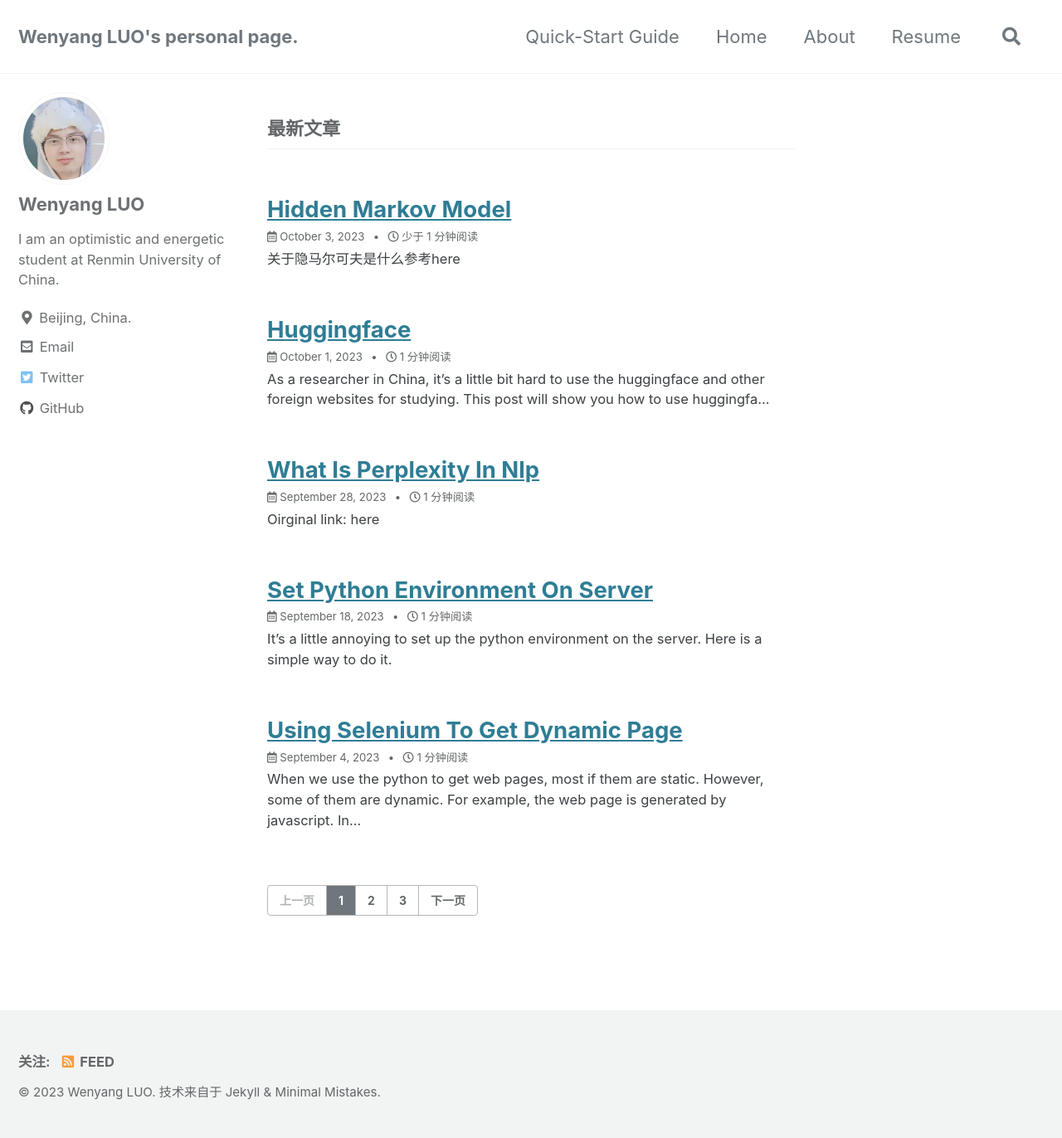
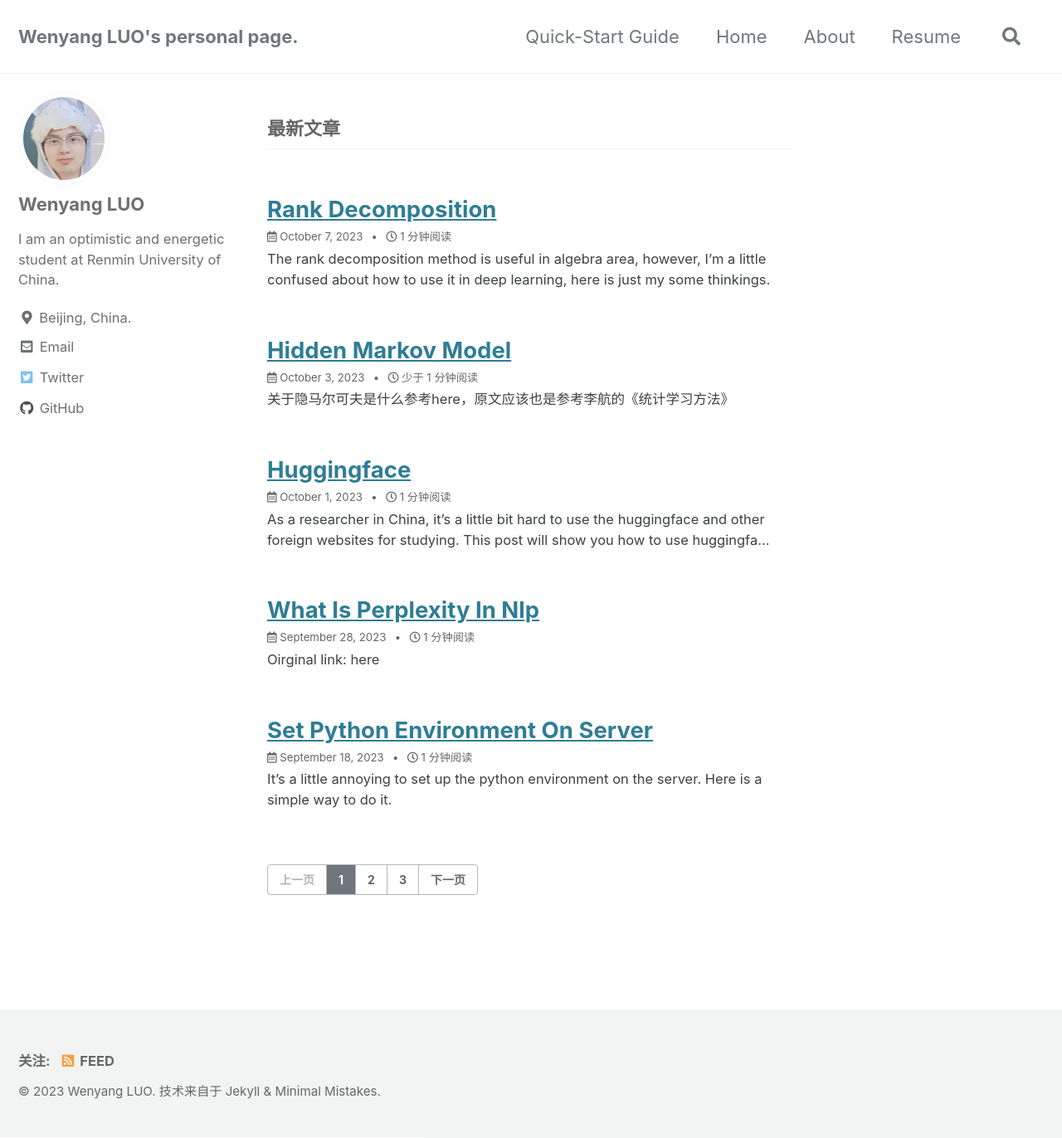
Before and after one commit to timturing/timturing.github.io, a Jekyll site: the page built from index.html, in a window 1280 px wide and 1372 px high. Shown: the whole window at 83% size. Built offline with Jekyll 4.4.1, drawn with Linux system fonts in a browser that asks for light colours; cached includes are drawn as plain includes; the list of posts is cut into pages by our own code; part of the change alters nothing that is shown.

Commit message:
Add post

```diff
--- a/_posts/2023-10-03-Hidden-Markov-Model.md
+++ b/_posts/2023-10-03-Hidden-Markov-Model.md
@@ -1,4 +1,4 @@
-关于隐马尔可夫是什么参考[here](https://blog.csdn.net/u012421852/article/details/80186703)
+关于隐马尔可夫是什么参考[here](https://blog.csdn.net/u012421852/article/details/80186703)，原文应该也是参考李航的《统计学习方法》
 
 ## 隐马尔可夫模型与马尔科夫链的区别
 
--- /dev/null
+++ b/_posts/2023-10-07-Rank-decomposition.md
@@ -0,0 +1,13 @@
+The rank decomposition method is useful in algebra area, however, I'm a little confused about how to use it in deep learning, here is just my some thinkings.
+
+## What is rank decomposition?
+
+Rank decomposition is a method to decompose a matrix into some product of smaller matrices. For example, (if possible) let the oringal matrix $A$ be decomposed into $A = BC$, where $B$ is a $m \times k$ matrix and $C$ is a $k \times n$ matrix. Then the rank of $A$ is at most $k$.
+
+## Why is it useful in deep learning?
+Take [Lora](https://arxiv.org/abs/2106.09685) as an example, to make the model fine-tuning more efficient, the authors decompose some dense matrix in the model into some product of smaller matrices, though actually the original matrix are kept while fine-tuning, the decomposed matrices are used to calculate and update the gradients (So you can view it as adding another sideway).
+
+These are very similar to the 1x1 convolution kernel (refer to my previous [post](https://timturing.github.io/1x1-convolution-kernel-in-deep-learning/)) and adapter tuning method. Adapter tuning incorporates small neural network modules (called adapter) into the Transformer models. To implement the adapter module, a bottleneck architecture has been proposed in, which first compresses the original feature vector into a smaller dimension (followed by a nonlinear transformation) and then recovers it to the original dimension.
+
+Like the picture I draw below, we can understand why it's a useful method. Let's say the original matrix is $A$, which has a size of $m \times n$, and we decompose it into $A = BC$, where $B$ is a $m \times k$ matrix and $C$ is a $k \times n$ matrix. If the number k is small enough, then we have $m \times k + k \times n$ parameters, which is much smaller than $m \times n$. If k is just 1, then we have $m + n$ parameters. It's a little bit like the time complexity relationship between brute-force and kmp algorithm in string matching.
+![rank-decomposition](../assets/images/postimages/rank-decomposition.jpg)
```
Also changed, not shown: assets/images/postimages/rank-decomposition.jpg (added).
